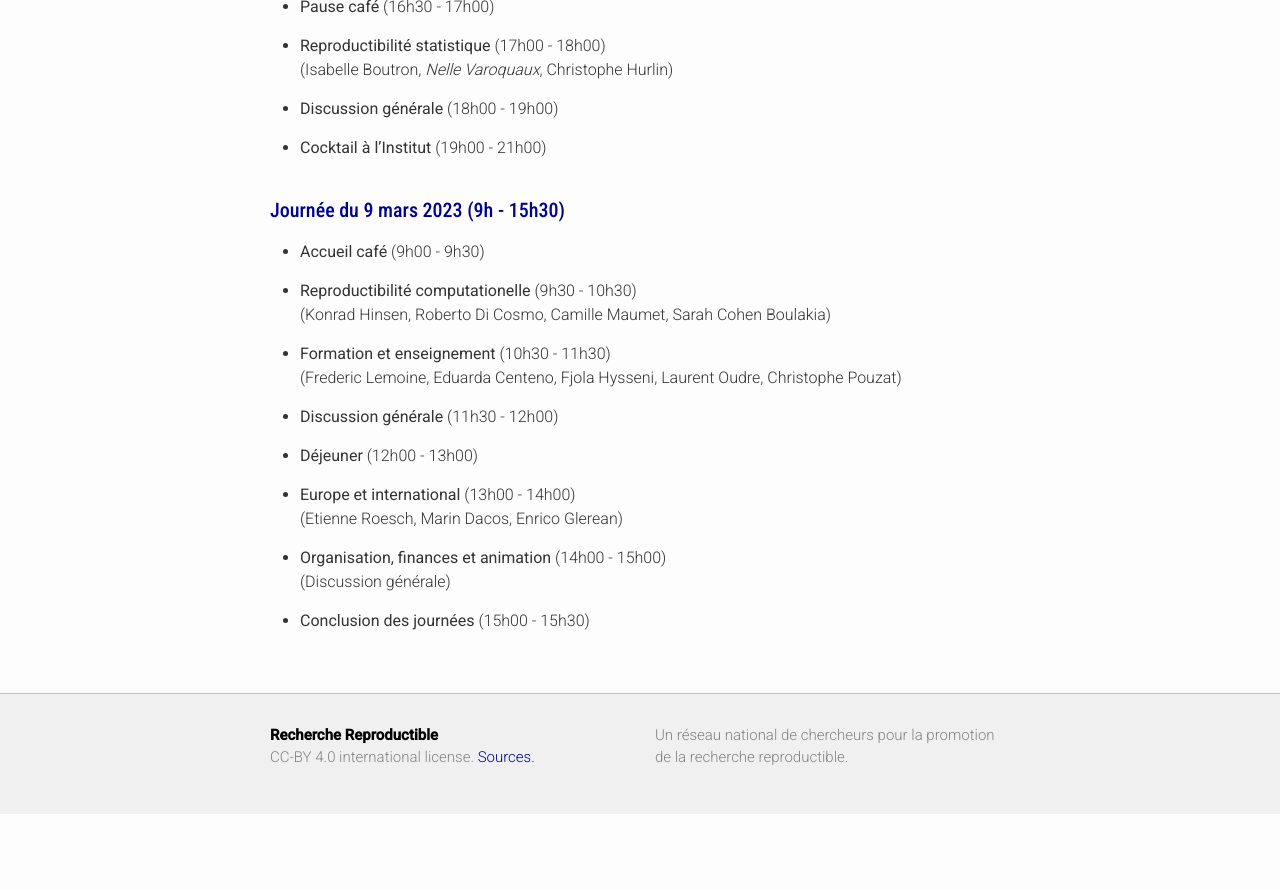
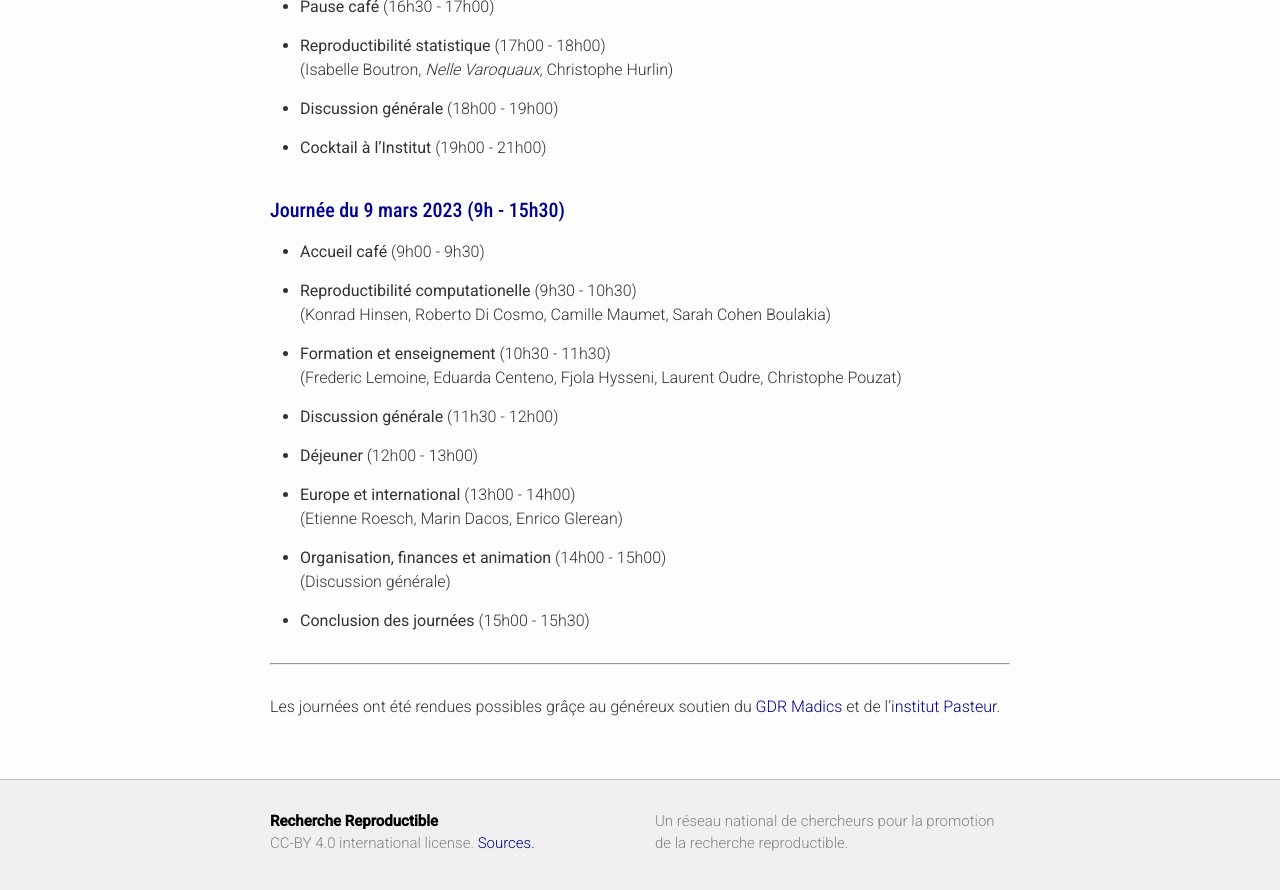
Before and after one commit to FR-RN/FR-RN, a Jekyll site: the page built from rr-days.md, in a window 1280 px wide and 900 px high, scrolled down 1707 px. Shown: the top 890 px of the window. Built offline with Jekyll 4.4.1, drawn with Linux system fonts in a browser that asks for light colours; some web fonts are replaced; before the commit the page ends 2521 px from its top, so only the background shows below that.

Commit message:
Added sponsors at the end of the page

```diff
--- a/rr-days.md
+++ b/rr-days.md
@@ -104,3 +104,7 @@ laisser un temps plus important d’échange en fin de session.
   (Discussion générale)
 
 * **Conclusion des journées** (15h00 - 15h30)
+
+---
+
+Les journées ont été rendues possibles grâçe au généreux soutien du [GDR Madics](https://www.madics.fr/) et de l'[institut Pasteur](https://www.pasteur.fr/fr).
```
